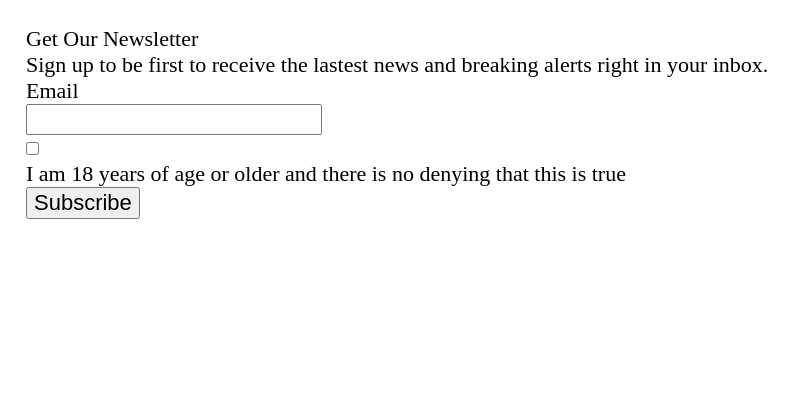
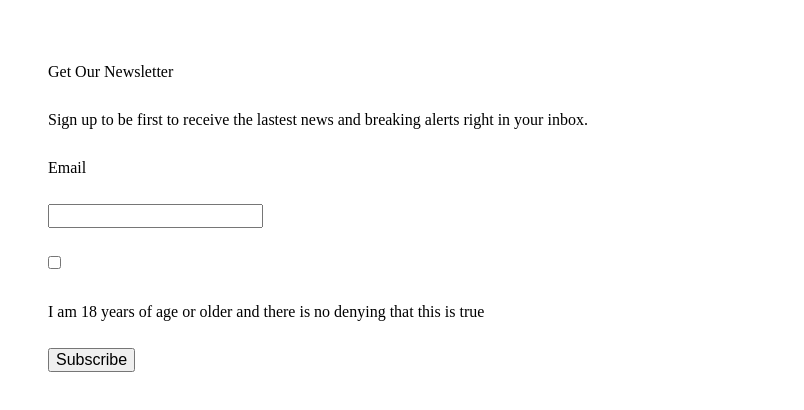
Before and after one commit to dkomarov/Lab-4_Komarov_Denis_ITMD362-01, a plain HTML site: page index.html in a window 1280 px wide. Shown: the whole page, without its empty margins (0-804 px from the left). Drawn offline with nearby package versions, Linux system fonts and the light colour scheme.

Commit message:
Adjust for plentiful line height & padding, removed uniform font-size

```diff
--- a/css/screen.css
+++ b/css/screen.css
@@ -192,9 +192,9 @@ img, audio, video {
 */
 
 html {
-  font-size: 1.375em; /* 22px */
-  line-height: 1.182em; /* 26px / ~ 120% */
-  padding: 1.182em; /* 26px / ~ 120% */
+  /*font-size: 1.375em;  22px */
+  line-height: 3.000em; /* 66px Modified from 1.182em to 2.000em /~300%/ INITIAL: 26px / ~ 120% */
+  padding: 3.000em; /* 66px ~300% / 26px / ~ 120% */
   text-rendering: optimizeLegibility;
 }
 
```
